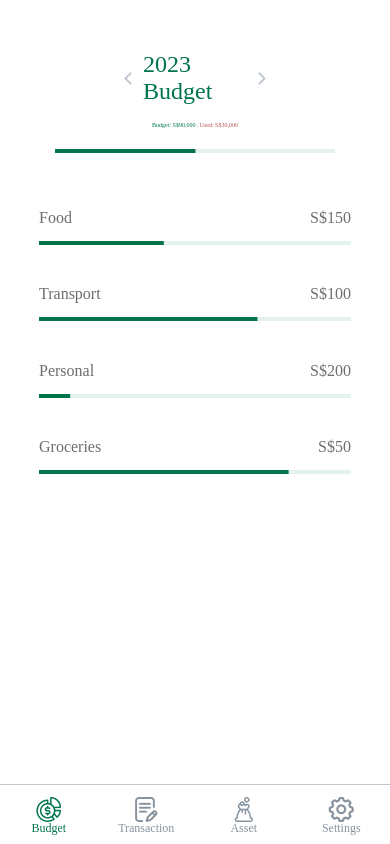
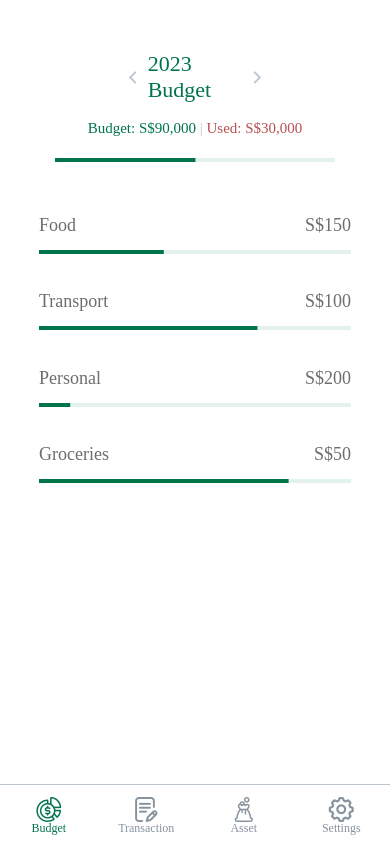
Before and after one commit to NganJason/Bytewise-RN, a React Native app: screen / in a window 390 px wide. Built offline with nearby package versions, Linux system fonts and the light colour scheme; a web font is replaced by a local one.

Commit message:
refactor budget screen

```diff
--- a/src/Components/BaseText.js
+++ b/src/Components/BaseText.js
@@ -20,10 +20,10 @@ const BaseText = ({
         fontSize: theme.fontSizes.body,
         ...style,
       }}
-      h1Style={styles.h1Style}
-      h2Style={styles.h2Style}
-      h3Style={styles.h3Style}
-      h4Style={styles.h4Style}
+      h1Style={{ ...styles.h1Style, ...style }}
+      h2Style={{ ...styles.h2Style, ...style }}
+      h3Style={{ ...styles.h3Style, ...style }}
+      h4Style={{ ...styles.h4Style, ...style }}
       h1={h1}
       h2={h2}
       h3={h3}
@@ -50,7 +50,7 @@ const getStyles = theme =>
       fontSize: theme.fontSizes.h3,
     },
     h4Style: {
-      fontFamily: theme.fontFamily.medium,
+      fontFamily: theme.fontFamily.regular,
       fontSize: theme.fontSizes.h4,
     },
   });
--- a/src/Screens/Budget/BudgetScreen.js
+++ b/src/Screens/Budget/BudgetScreen.js
@@ -3,7 +3,7 @@ import { useTheme, LinearProgress } from '@rneui/themed';
 import Ionicons from '@expo/vector-icons/Ionicons';
 import BaseText from '../../Components/BaseText';
 
-const fakeCategory = [
+const mockBudgetCategories = [
   {
     name: 'Food',
     budget: 'S$150',
@@ -28,12 +28,22 @@ const fakeCategory = [
 
 const getBudgetCategory = (theme, styles, category) => {
   return (
-    <View style={styles.budgetItemContainer}>
-      <View style={styles.budgetItemInfo}>
-        <BaseText h5 style={{ color: theme.colors.grey6 }}>
+    <View style={styles.budgetCatContainer}>
+      <View style={styles.budgetCatInfo}>
+        <BaseText
+          h3
+          style={{
+            color: theme.colors.grey6,
+            fontFamily: theme.fontFamily.regular,
+          }}>
           {category.name}
         </BaseText>
-        <BaseText h5 style={{ color: theme.colors.grey6 }}>
+        <BaseText
+          h3
+          style={{
+            color: theme.colors.grey6,
+            fontFamily: theme.fontFamily.regular,
+          }}>
           {category.budget}
         </BaseText>
       </View>
@@ -63,10 +73,9 @@ const BudgetScreen = () => {
           />
         </View>
         <BaseText
-          h3
+          h2
           style={{
             color: theme.colors.primary,
-            fontFamily: theme.fontFamily.semiBold,
           }}>
           2023 Budget
         </BaseText>
@@ -81,14 +90,14 @@ const BudgetScreen = () => {
 
       <View style={styles.overviewContainer}>
         <View style={styles.overview}>
-          <BaseText style={{ color: theme.colors.primary, fontSize: '15%' }}>
+          <BaseText h4 style={{ color: theme.colors.primary }}>
             Budget: S$90,000
           </BaseText>
-          <BaseText style={{ color: theme.colors.grey4, fontSize: '15%' }}>
+          <BaseText h4 style={{ color: theme.colors.grey4 }}>
             {' '}
             |{' '}
           </BaseText>
-          <BaseText style={{ color: theme.colors.red0, fontSize: '15%' }}>
+          <BaseText h4 style={{ color: theme.colors.red0 }}>
             Used: S$30,000
           </BaseText>
         </View>
@@ -101,7 +110,7 @@ const BudgetScreen = () => {
         </View>
       </View>
 
-      {fakeCategory.map(category => {
+      {mockBudgetCategories.map(category => {
         return getBudgetCategory(theme, styles, category);
       })}
     </View>
@@ -113,21 +122,14 @@ const getStyles = theme => {
     pageContainer: {
       height: '100%',
       width: '100%',
-      display: 'flex',
       alignItems: 'center',
       paddingTop: '13%',
       paddingHorizontal: '10%',
     },
     budgetHeader: {
-      display: 'flex',
       flexDirection: 'row',
       alignItems: 'center',
       justifyContent: 'center',
-    },
-    budgetHeaderText: {
-      color: theme.colors.primary,
-      fontFamily: theme.fontFamily.semiBold,
-      fontSize: '25%',
     },
     budgetHeaderIcon: {
       marginTop: '1%',
@@ -135,12 +137,10 @@ const getStyles = theme => {
     },
     overviewContainer: {
       width: '90%',
-      display: 'flex',
       alignItems: 'center',
       marginBottom: '5%',
     },
     overview: {
-      display: 'flex',
       flexDirection: 'row',
       marginVertical: '6%',
     },
@@ -148,12 +148,11 @@ const getStyles = theme => {
       width: '100%',
       marginTop: '1.5%',
     },
-    budgetItemContainer: {
+    budgetCatContainer: {
       width: '100%',
-      marginTop: '13%',
+      marginTop: '12%',
     },
-    budgetItemInfo: {
-      display: 'flex',
+    budgetCatInfo: {
       flexDirection: 'row',
       justifyContent: 'space-between',
       marginBottom: '3%',
--- a/src/_shared/constant/theme.js
+++ b/src/_shared/constant/theme.js
@@ -30,9 +30,9 @@ const FONTS = {
 
 const FONT_SIZES = {
   h1: 32,
-  h2: 28,
-  h3: 24,
-  h4: 18,
+  h2: 22,
+  h3: 18,
+  h4: 15,
   body: 16,
   caption: 12,
 };
```
